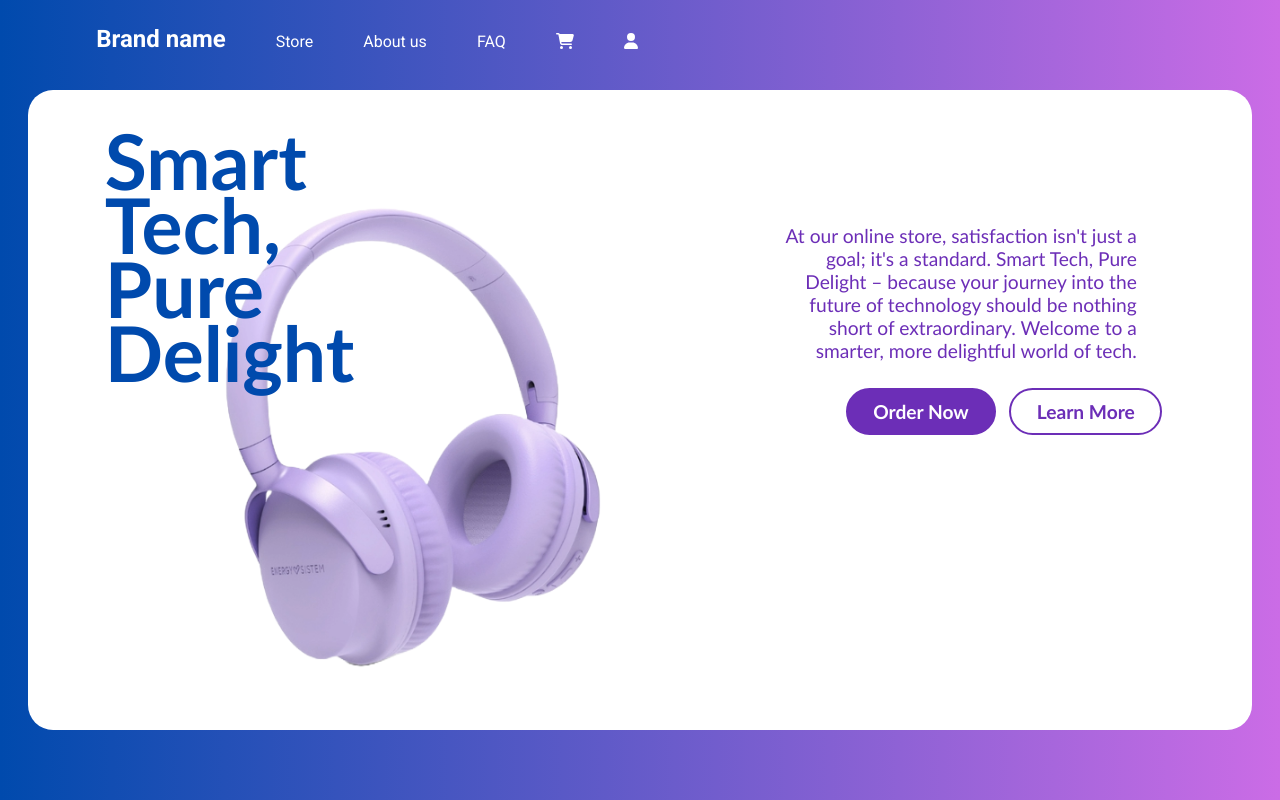
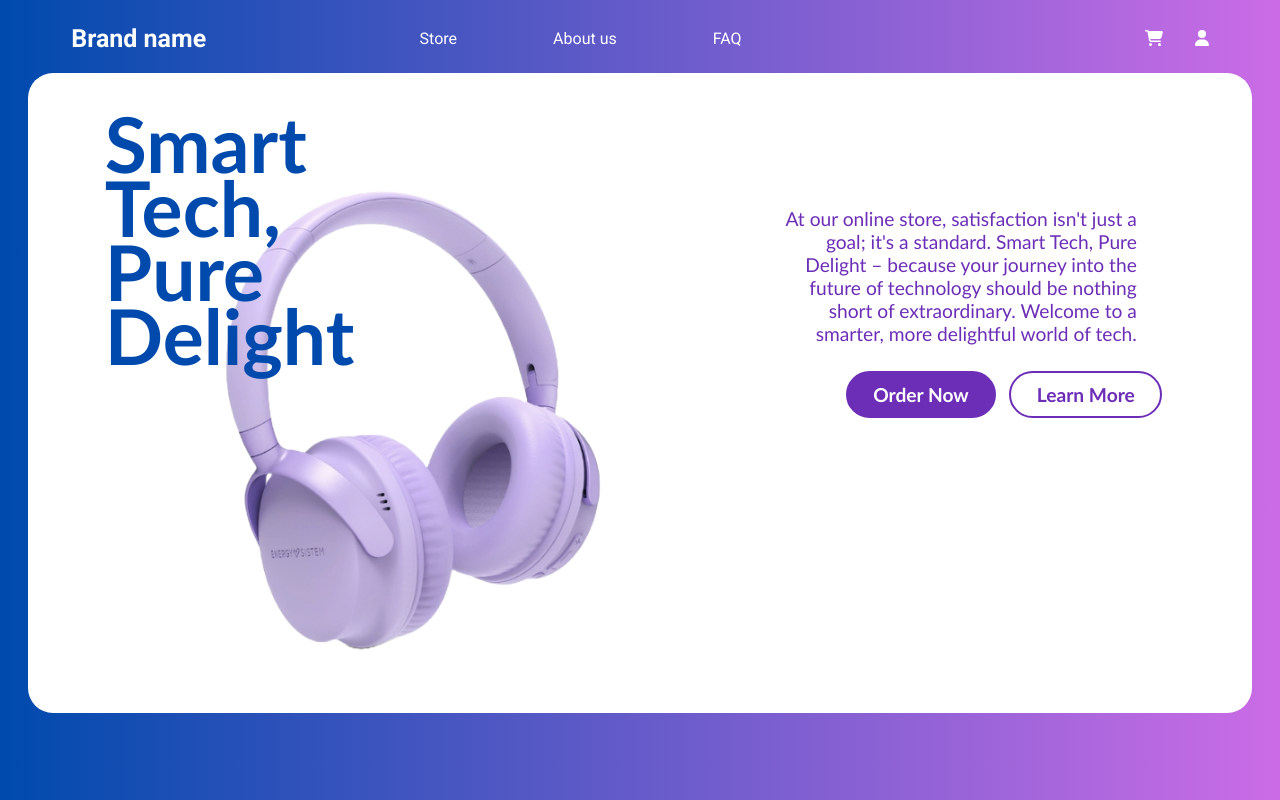
Before and after one commit to VictoriyaK19/online-store, a Vue app: page /home in a window 1280 px wide. Built offline with nearby package versions, Linux system fonts and the light colour scheme.

Commit message:
fixed navbar style

```diff
--- a/src/components/layout/TheHeader.vue
+++ b/src/components/layout/TheHeader.vue
@@ -3,20 +3,16 @@
     <nav>
 
       <div :class="!isResponsive ? 'topnav' : 'topnav responsive'">
-        <router-link to="/"><h1>Brand name</h1></router-link>
-
-        <router-link to="/store">Store</router-link>
-        <router-link to="/aboutus">About us</router-link>
-        <router-link to="/faq">FAQ</router-link>
-
-        <router-link to="/mycart">
-          <font-awesome-icon icon="cart-shopping"
-        /></router-link>
-
-        <router-link to="/myprofile">
-          <font-awesome-icon icon="user"
-        /></router-link>
-
+        <router-link to="/" class="left">Brand name</router-link>
+        <router-link to="/store" class="center">Store</router-link>
+        <router-link to="/aboutus" class="center">About us</router-link>
+        <router-link to="/faq" class="center2">FAQ</router-link>
+        <router-link to="/mycart" class="right">
+          <font-awesome-icon icon="cart-shopping" />
+        </router-link>
+        <router-link to="/myprofile" class="right">
+          <font-awesome-icon icon="user" />
+        </router-link>
         <font-awesome-icon class="bars" icon="bars" @click="changeStyle" />
       </div>
     </nav>
@@ -39,6 +35,10 @@ export default {
 </script>
 
 <style scoped>
+h1 {
+  margin: 0;
+  color: white;
+}
 h2,
 p {
   color: white;
@@ -48,22 +48,21 @@ body {
   font-family: Arial, Helvetica, sans-serif;
 }
 header nav {
+  padding-top: 1rem;
   width: 90%;
   margin: auto;
+}
+.topnav {
+  overflow: hidden;
+  display: flex;
   justify-content: space-between;
   align-items: center;
 }
-.topnav {
-  overflow: hidden;
-}
 
 .topnav a {
-  margin: 0 ;
   text-decoration: none;
   color: #ffffff;
   display: inline-block;
-  padding: 1rem 1.5rem;
-  border: 1px solid transparent;
 
 }
 
@@ -75,9 +74,28 @@ header nav {
   display: none;
 }
 
-h1 {
-  margin: 0;
-  color: white;
+.topnav router-link {
+  text-decoration: none;
+  color: #ffffff;
+  display: flex;
+  align-items: center;
+  padding: 1rem;
+}
+
+.left {
+  margin-right: auto;
+  font-size: 25px;
+  font-weight: bold;
+}
+
+.center {
+  margin: 0 3rem;
+}
+.center2 {
+  margin: 0 29vw 0 3rem ;
+}
+.right {
+  margin-left: 2rem;
 }
 
 
```
